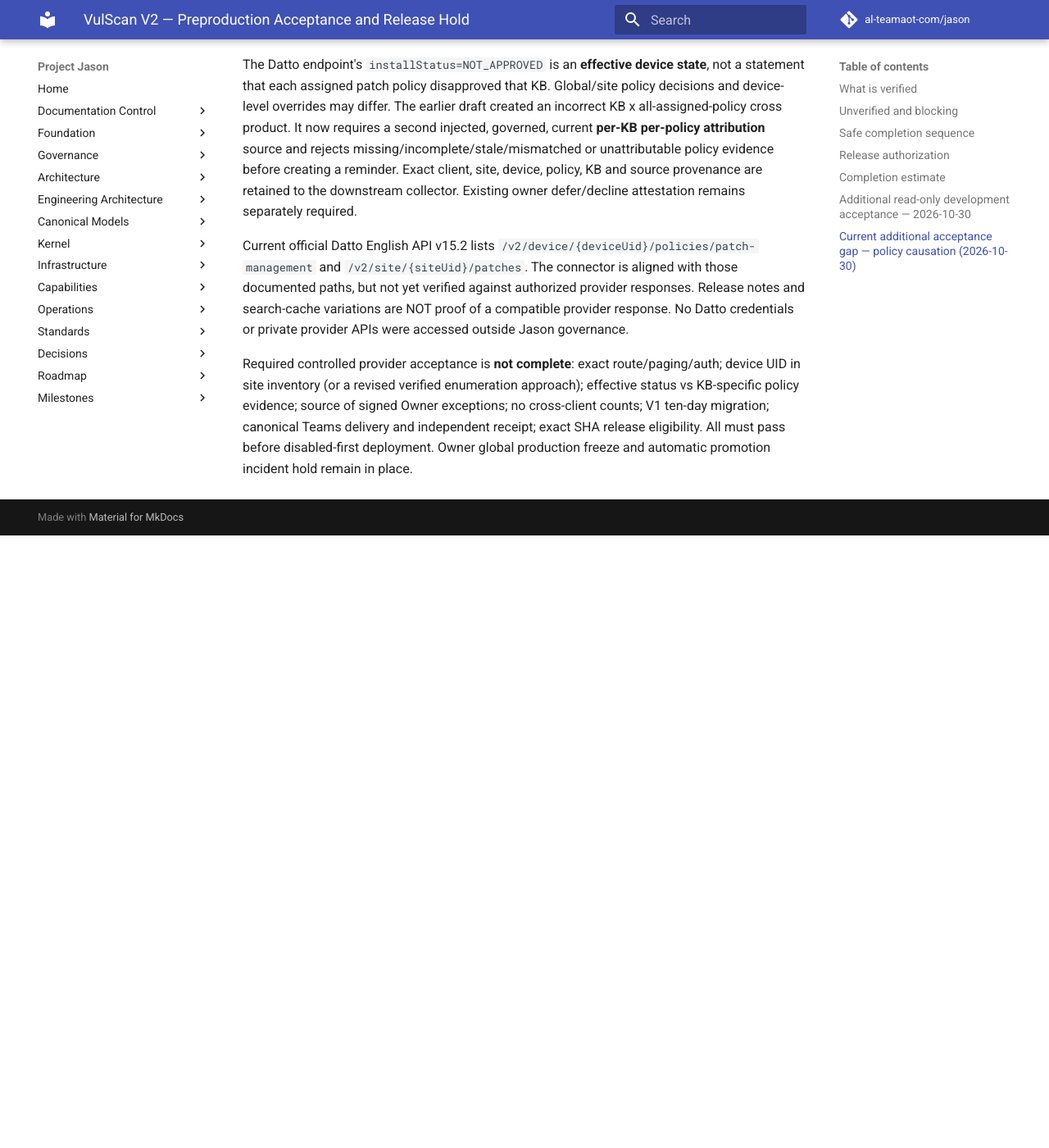
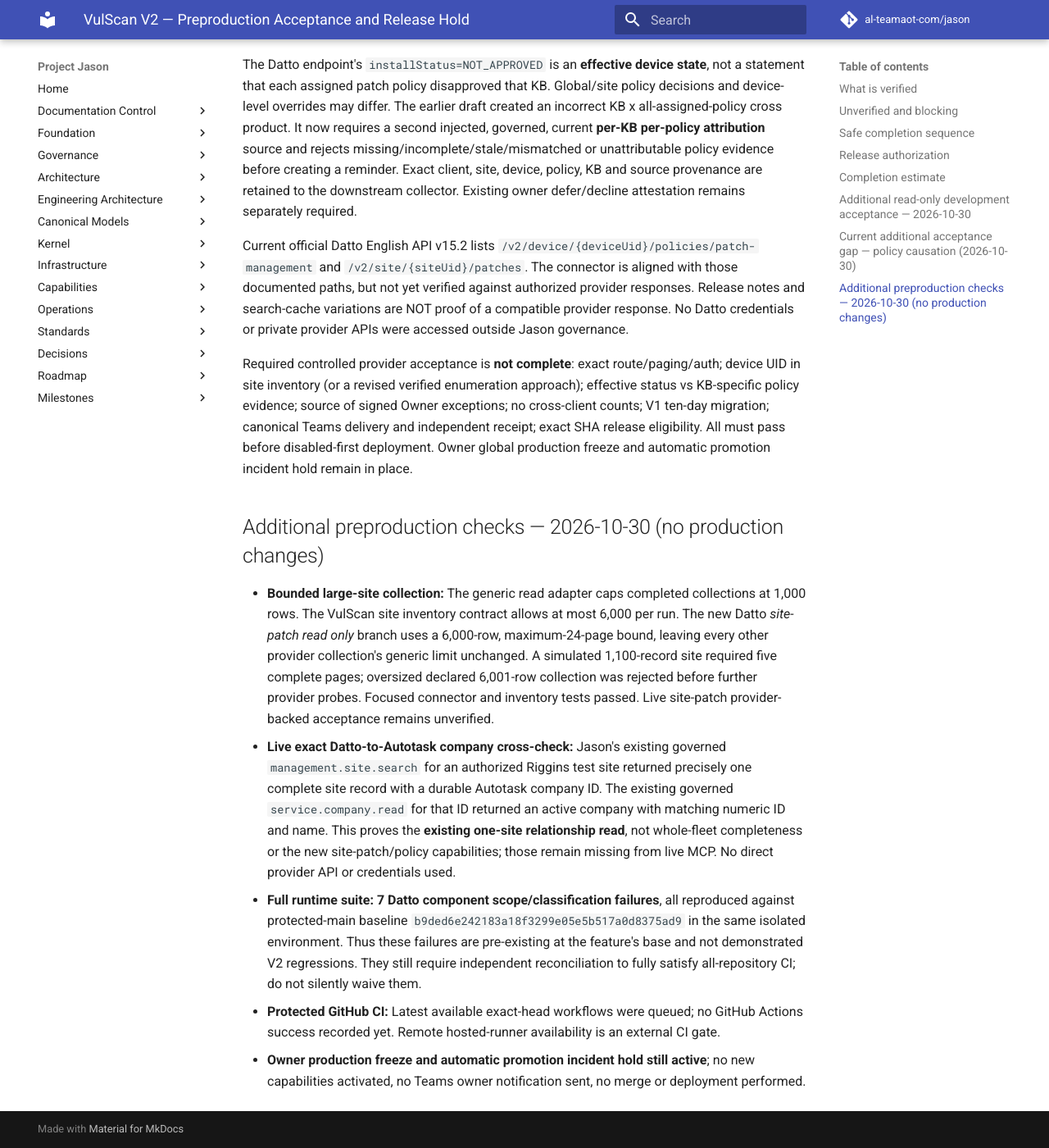
Before and after one commit to al-teamaot-com/jason, an MkDocs documentation site: the page built from docs/operations/VulScan-V2-Preproduction-Acceptance-and-Release-Hold-20261030.md, in a window 1280 px wide and 1400 px high, scrolled down 3316 px. Shown: the whole window at 82% size. Built offline with MkDocs 1.6.1 and Material for MkDocs 9.7.7, drawn with Linux system fonts in a browser that asks for light colours; comment, search, counter and statistics services are not loaded; before the commit the page ends 3969 px from its top, so only the background shows below that.

Commit message:
docs: record bounded site-patch paging, real governed site-company link, and baseline-isolated tests

```diff
--- a/docs/operations/VulScan-V2-Preproduction-Acceptance-and-Release-Hold-20261030.md
+++ b/docs/operations/VulScan-V2-Preproduction-Acceptance-and-Release-Hold-20261030.md
@@ -50,3 +50,12 @@
 Current official Datto English API v15.2 lists `/v2/device/{deviceUid}/policies/patch-management` and `/v2/site/{siteUid}/patches`. The connector is aligned with those documented paths, but not yet verified against authorized provider responses. Release notes and search-cache variations are NOT proof of a compatible provider response. No Datto credentials or private provider APIs were accessed outside Jason governance.
 
 Required controlled provider acceptance is **not complete**: exact route/paging/auth; device UID in site inventory (or a revised verified enumeration approach); effective status vs KB-specific policy evidence; source of signed Owner exceptions; no cross-client counts; V1 ten-day migration; canonical Teams delivery and independent receipt; exact SHA release eligibility. All must pass before disabled-first deployment. Owner global production freeze and automatic promotion incident hold remain in place.
+
+
+## Additional preproduction checks — 2026-10-30 (no production changes)
+
+- **Bounded large-site collection:** The generic read adapter caps completed collections at 1,000 rows. The VulScan site inventory contract allows at most 6,000 per run. The new Datto *site-patch read only* branch uses a 6,000-row, maximum-24-page bound, leaving every other provider collection's generic limit unchanged. A simulated 1,100-record site required five complete pages; oversized declared 6,001-row collection was rejected before further provider probes. Focused connector and inventory tests passed. Live site-patch provider-backed acceptance remains unverified.
+- **Live exact Datto-to-Autotask company cross-check:** Jason's existing governed `management.site.search` for an authorized Riggins test site returned precisely one complete site record with a durable Autotask company ID. The existing governed `service.company.read` for that ID returned an active company with matching numeric ID and name. This proves the **existing one-site relationship read**, not whole-fleet completeness or the new site-patch/policy capabilities; those remain missing from live MCP. No direct provider API or credentials used.
+- **Full runtime suite: 7 Datto component scope/classification failures**, all reproduced against protected-main baseline `b9ded6e242183a18f3299e05e5b517a0d8375ad9` in the same isolated environment. Thus these failures are pre-existing at the feature's base and not demonstrated V2 regressions. They still require independent reconciliation to fully satisfy all-repository CI; do not silently waive them.
+- **Protected GitHub CI:** Latest available exact-head workflows were queued; no GitHub Actions success recorded yet. Remote hosted-runner availability is an external CI gate.
+- **Owner production freeze and automatic promotion incident hold still active**; no new capabilities activated, no Teams owner notification sent, no merge or deployment performed.
```
